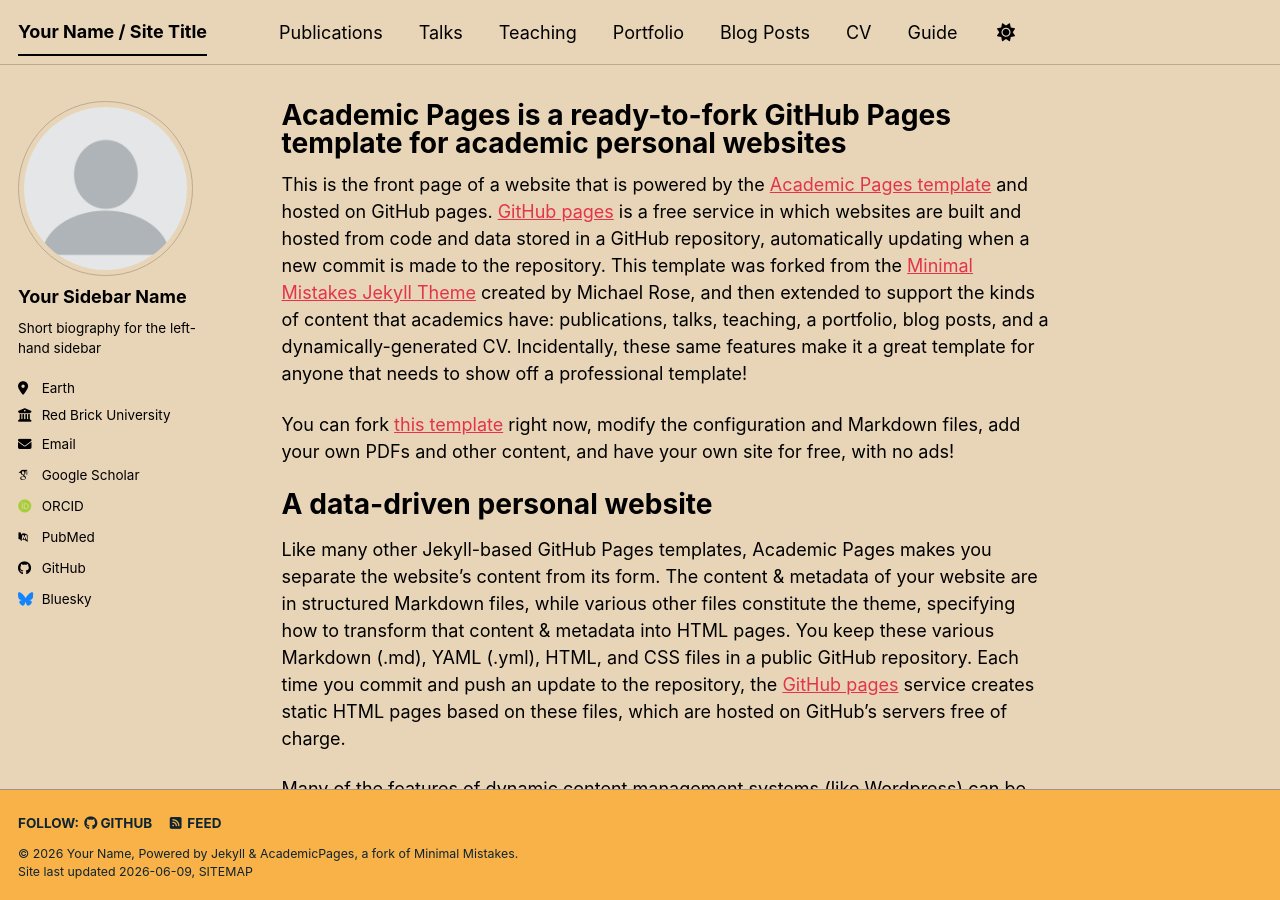
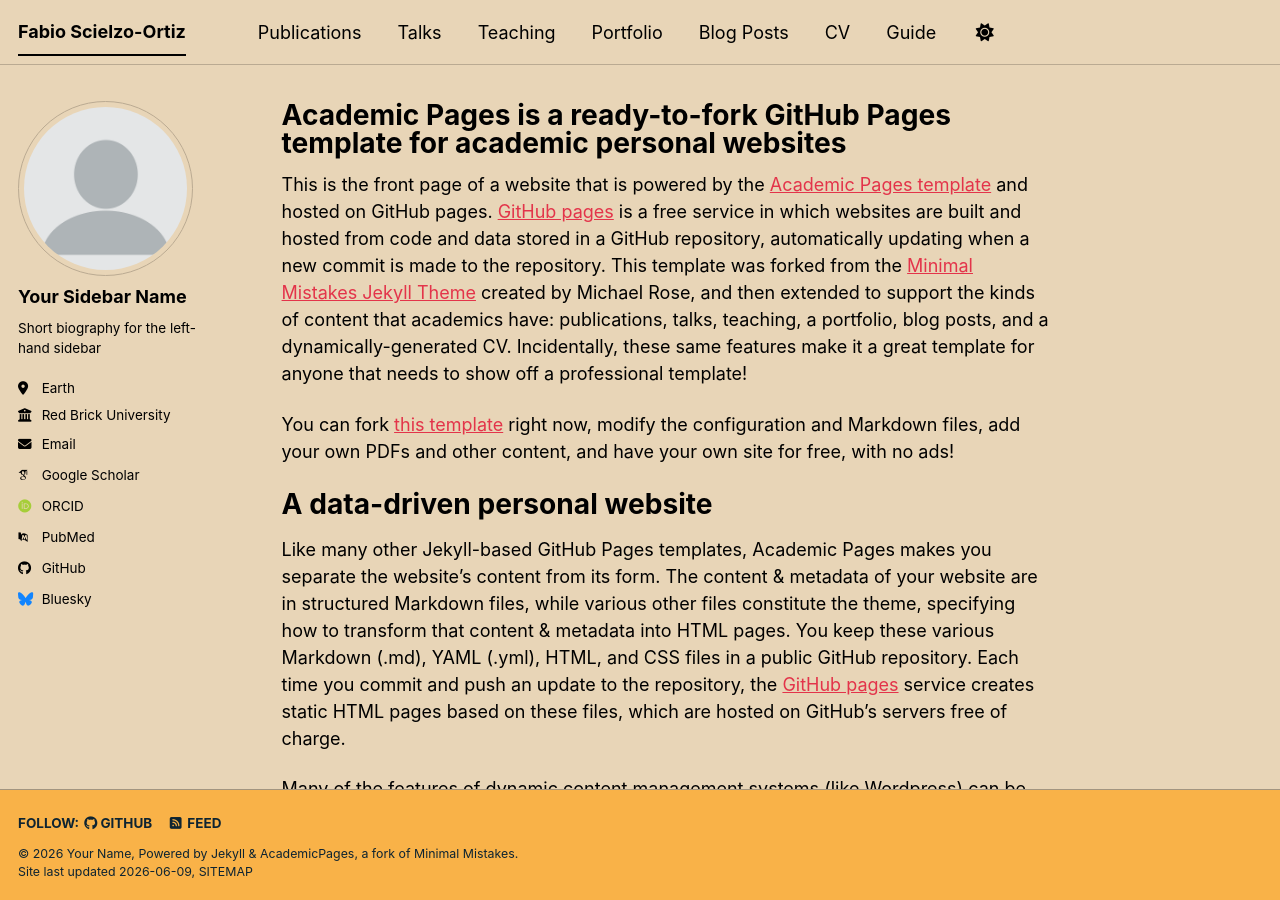
Before and after one commit to FabioScielzoOrtiz/fabioscielzoortiz.github.io, a Jekyll site: the page built from _pages/about.md, in a window 1280 px wide and 900 px high. Built offline with Jekyll 4.4.1, drawn with Linux system fonts in a browser that asks for light colours; some web fonts are replaced; a script bundle is joined from its source files by our own code; library files that are not in the unit come from our copies.

Commit message:
Update site title to "Fabio Scielzo-Ortiz" in configuration

```diff
--- a/_config.yml
+++ b/_config.yml
@@ -9,7 +9,7 @@
 # Basic Site Settings
 locale                   : "en-US"
 site_theme               : "sunrise" # The available themes options are "default", "air", "sunrise", "mint", "dirt" and "contrast"
-title                    : "Your Name / Site Title"
+title                    : "Fabio Scielzo-Ortiz"
 title_separator          : "-"
 name                     : &name "Your Name"
 description              : &description "Your Name's academic portfolio"   # Update this with a general description of your site, this is the default if not overridden by a page
```
